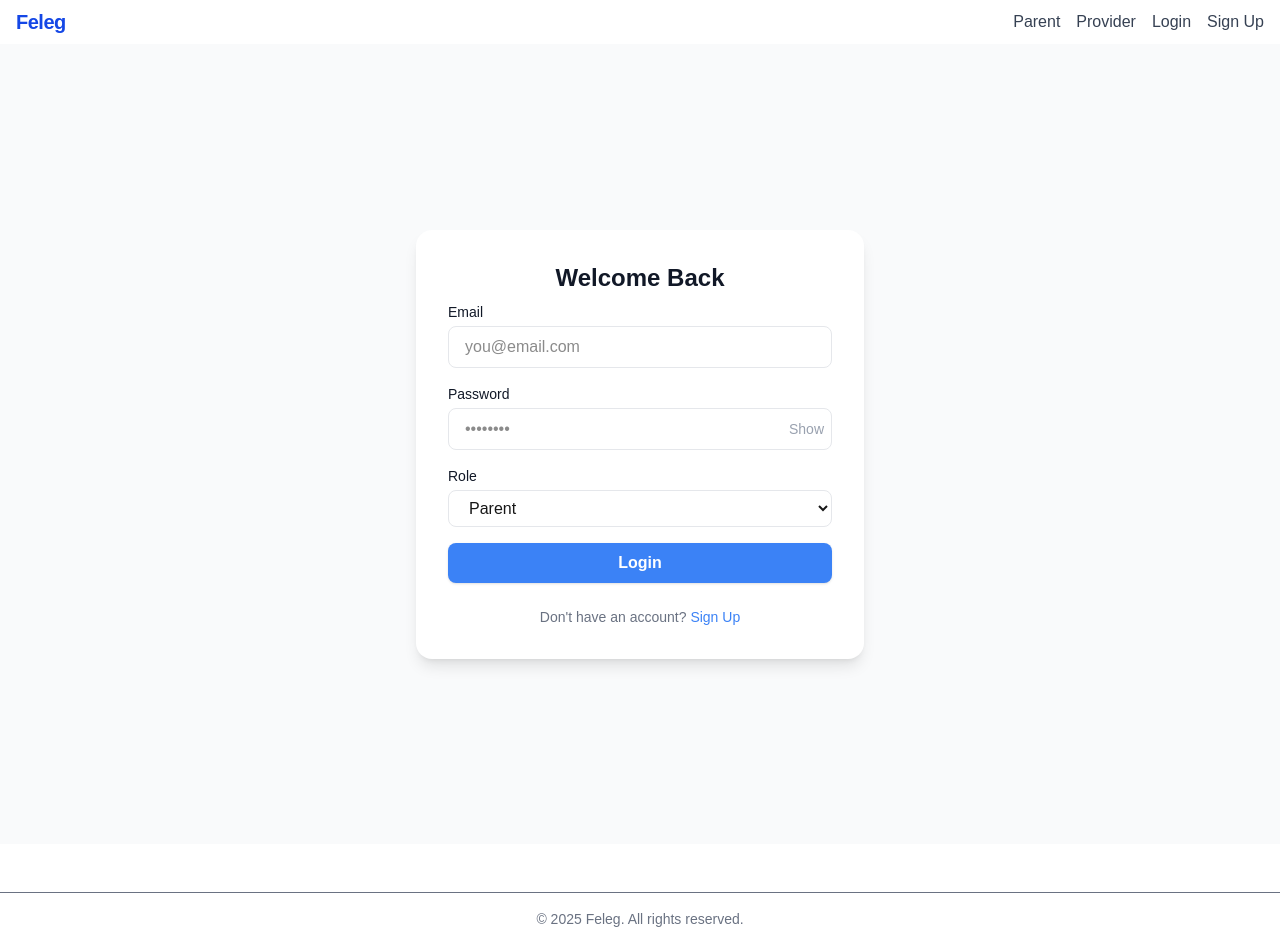
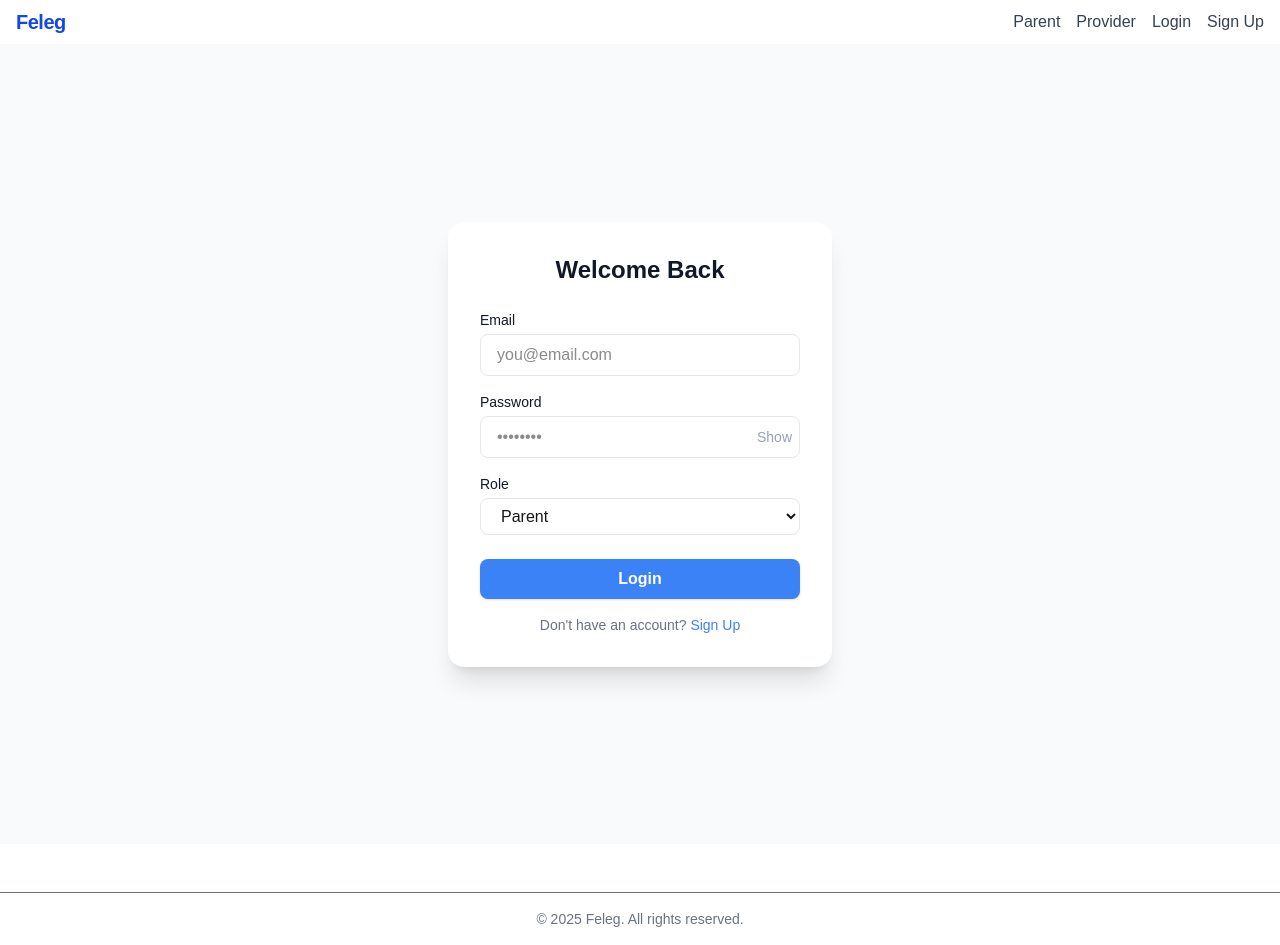
Before and after one commit to Kebid/feleg_web, a Next.js app: page /login in a window 1280 px wide. Built offline with nearby package versions, Linux system fonts and the light colour scheme; no server answers.

Commit message:
UI/UX polish

```diff
--- a/app/login/page.tsx
+++ b/app/login/page.tsx
@@ -3,6 +3,12 @@ import { useState } from "react";
 import { supabase } from "../../utils/supabaseClient";
 import { useRouter } from "next/navigation";
 import Link from "next/link";
+import { motion, AnimatePresence } from "framer-motion";
+
+const inputVariants = {
+  hidden: { opacity: 0, y: 24 },
+  visible: (i: number) => ({ opacity: 1, y: 0, transition: { delay: 0.15 + i * 0.08 } }),
+};
 
 export default function LoginPage() {
   const [form, setForm] = useState({
@@ -56,18 +62,32 @@ export default function LoginPage() {
   };
 
   return (
-    <div className="min-h-screen flex items-center justify-center bg-[#F9FAFB] px-4">
-      <div className="w-full max-w-md bg-white rounded-2xl shadow-lg p-8 space-y-6">
-        <h2 className="text-2xl font-bold text-center text-[#111827] mb-2">Welcome Back</h2>
+    <div className="min-h-screen flex items-center justify-center bg-[#F9FAFB]">
+      <AnimatePresence>
+        <motion.div
+          initial={{ opacity: 0, scale: 0.97 }}
+          animate={{ opacity: 1, scale: 1 }}
+          exit={{ opacity: 0, scale: 0.97 }}
+          transition={{ duration: 0.4, ease: "easeOut" }}
+          className="w-full max-w-sm bg-white rounded-2xl shadow-xl p-4 md:p-8"
+        >
+          <h2 className="text-2xl font-bold text-center text-[#111827] mb-6">Welcome Back</h2>
           {error && (
-          <div className="bg-red-100 text-red-700 p-2 rounded text-center text-sm mb-2 border border-red-200">
+            <motion.div
+              initial={{ opacity: 0, y: 10 }}
+              animate={{ opacity: 1, y: 0 }}
+              className="bg-red-100 text-red-700 p-2 rounded text-center text-sm mb-2 border border-red-200"
+            >
               {error}
-          </div>
+            </motion.div>
           )}
           <form onSubmit={handleSubmit} className="space-y-4">
-          <div>
-            <label className="block text-sm font-medium text-[#111827] mb-1">Email</label>
+            <motion.div custom={0} variants={inputVariants} initial="hidden" animate="visible">
+              <label htmlFor="email" className="block text-sm font-medium text-[#111827] mb-1">
+                Email
+              </label>
               <input
+                id="email"
                 type="email"
                 name="email"
                 placeholder="you@email.com"
@@ -77,11 +97,14 @@ export default function LoginPage() {
                 required
                 autoComplete="email"
               />
-          </div>
-          <div>
-            <label className="block text-sm font-medium text-[#111827] mb-1">Password</label>
+            </motion.div>
+            <motion.div custom={1} variants={inputVariants} initial="hidden" animate="visible">
+              <label htmlFor="password" className="block text-sm font-medium text-[#111827] mb-1">
+                Password
+              </label>
               <div className="relative">
                 <input
+                  id="password"
                   type={showPassword ? "text" : "password"}
                   name="password"
                   placeholder="••••••••"
@@ -101,10 +124,13 @@ export default function LoginPage() {
                   {showPassword ? "Hide" : "Show"}
                 </button>
               </div>
-          </div>
-          <div>
-            <label className="block text-sm font-medium text-[#111827] mb-1">Role</label>
+            </motion.div>
+            <motion.div custom={2} variants={inputVariants} initial="hidden" animate="visible">
+              <label htmlFor="role" className="block text-sm font-medium text-[#111827] mb-1">
+                Role
+              </label>
               <select
+                id="role"
                 value={role}
                 onChange={(e) => setRole(e.target.value)}
                 className="w-full px-4 py-2 border border-gray-200 rounded-lg focus:outline-none focus:ring-2 focus:ring-[#3B82F6]"
@@ -112,26 +138,29 @@ export default function LoginPage() {
                 <option value="parent">Parent</option>
                 <option value="provider">Provider</option>
               </select>
-          </div>
-          <button
+            </motion.div>
+            <motion.button
               type="submit"
-            className="w-full bg-[#3B82F6] text-white py-2 rounded-lg font-semibold shadow hover:bg-blue-700 transition"
+              whileHover={{ scale: 1.03 }}
+              className="w-full bg-[#3B82F6] text-white py-2 rounded-lg font-semibold shadow hover:bg-blue-700 transition focus:outline-none focus:ring-2 focus:ring-blue-300 focus:ring-offset-2 mt-2"
               disabled={loading}
             >
-            {loading && (
-              <svg className="animate-spin h-5 w-5 text-white" xmlns="http://www.w3.org/2000/svg" fill="none" viewBox="0 0 24 24">
+              {loading ? (
+                <svg className="animate-spin h-5 w-5 text-white mx-auto" xmlns="http://www.w3.org/2000/svg" fill="none" viewBox="0 0 24 24">
                   <circle className="opacity-25" cx="12" cy="12" r="10" stroke="currentColor" strokeWidth="4"></circle>
                   <path className="opacity-75" fill="currentColor" d="M4 12a8 8 0 018-8v8z"></path>
                 </svg>
+              ) : (
+                "Login"
               )}
-            {loading ? "Logging in..." : "Login"}
-          </button>
+            </motion.button>
           </form>
-        <div className="text-center text-sm text-gray-500">
+          <div className="text-center text-sm text-gray-500 mt-4">
             Don&apos;t have an account?{' '}
             <Link href="/signup" className="text-[#3B82F6] hover:underline font-medium">Sign Up</Link>
           </div>
-      </div>
+        </motion.div>
+      </AnimatePresence>
     </div>
   );
 }
--- a/components/Navbar.tsx
+++ b/components/Navbar.tsx
@@ -8,7 +8,9 @@ export default function Navbar() {
   return (
     <nav className="bg-white shadow-md px-4 py-2 flex items-center justify-between">
       <div className="flex items-center gap-2">
-        <span className="font-bold text-xl text-blue-700 tracking-tight">Feleg</span>
+        <Link href="/">
+          <span className="font-bold text-xl text-blue-700 tracking-tight cursor-pointer">Feleg</span>
+        </Link>
       </div>
       <div className="flex items-center gap-4">
         <Link href="/dashboard/parent" className={`hover:text-blue-700 ${pathname.startsWith("/dashboard/parent") ? "text-blue-700 font-semibold" : "text-gray-700"}`}>Parent</Link>
```
Lines whose indentation alone changed are shown as unchanged.
